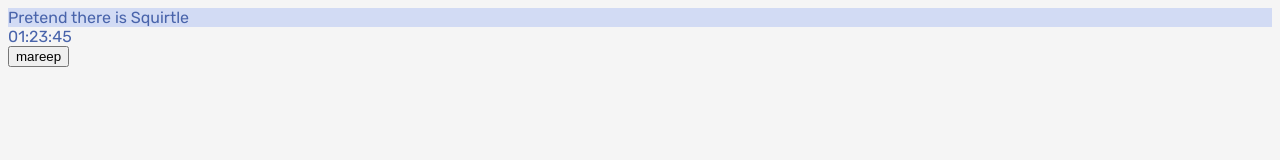
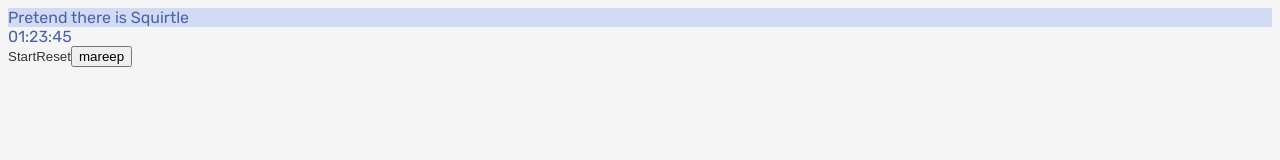
Before and after one commit to syl-mochi/PokeTimer, a React (Create React App) app in the folder client/: page / in a window 1280 px wide. Shown: the top 160 px of the page. Built offline with nearby package versions, Linux system fonts and the light colour scheme.

Commit message:
basic button component

```diff
--- a/client/src/App.js
+++ b/client/src/App.js
@@ -1,6 +1,9 @@
+import React from "react";
+import axios from "axios";
 import styles from "./App.module.css";
+
 import Countdown from "./components/Countdown/Countdown";
-import axios from "axios";
+import Button from "./components/Button/Button";
 
 const getPokemonByID = "http://localhost:5000/getPokemon?id=";
 
@@ -9,6 +12,9 @@ function App() {
         <>
             <div className={styles.example}>Pretend there is Squirtle</div>
             <Countdown />
+
+            <Button>Start</Button>
+            <Button>Reset</Button>
 
             <button type="button" onClick={() => getCompanionJSON(179)}>
                 mareep
--- /dev/null
+++ b/client/src/components/Button/Button.js
@@ -0,0 +1,12 @@
+import React from "react";
+import styles from "./Button.module.css";
+
+function Button({ action, children }) {
+    return (
+        <button className={styles.button} onClick={action}>
+            {children}
+        </button>
+    );
+}
+
+export default Button;
--- /dev/null
+++ b/client/src/components/Button/Button.module.css
@@ -0,0 +1,6 @@
+.button {
+    color: var(--gray-darkest, #333333);
+    background-color: transparent;
+    border: none;
+    padding: 0;
+}
--- a/client/src/global.css
+++ b/client/src/global.css
@@ -16,4 +16,5 @@
 body {
     background-color: var(--main-bg-color, whitesmoke);
     font-family: "Rubik", sans-serif;
+    color: var(--gray-darkest, #333333);
 }
```
